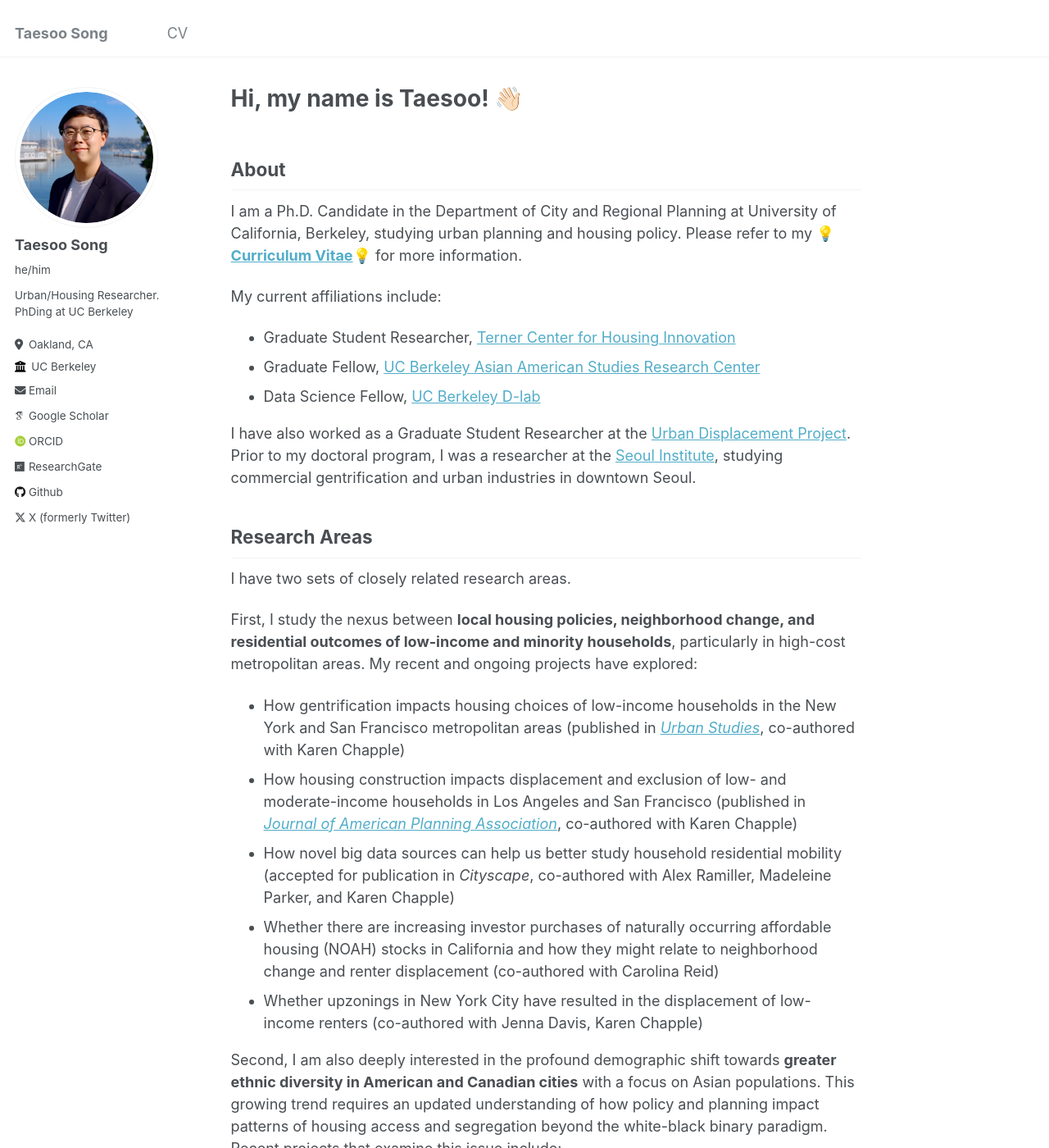
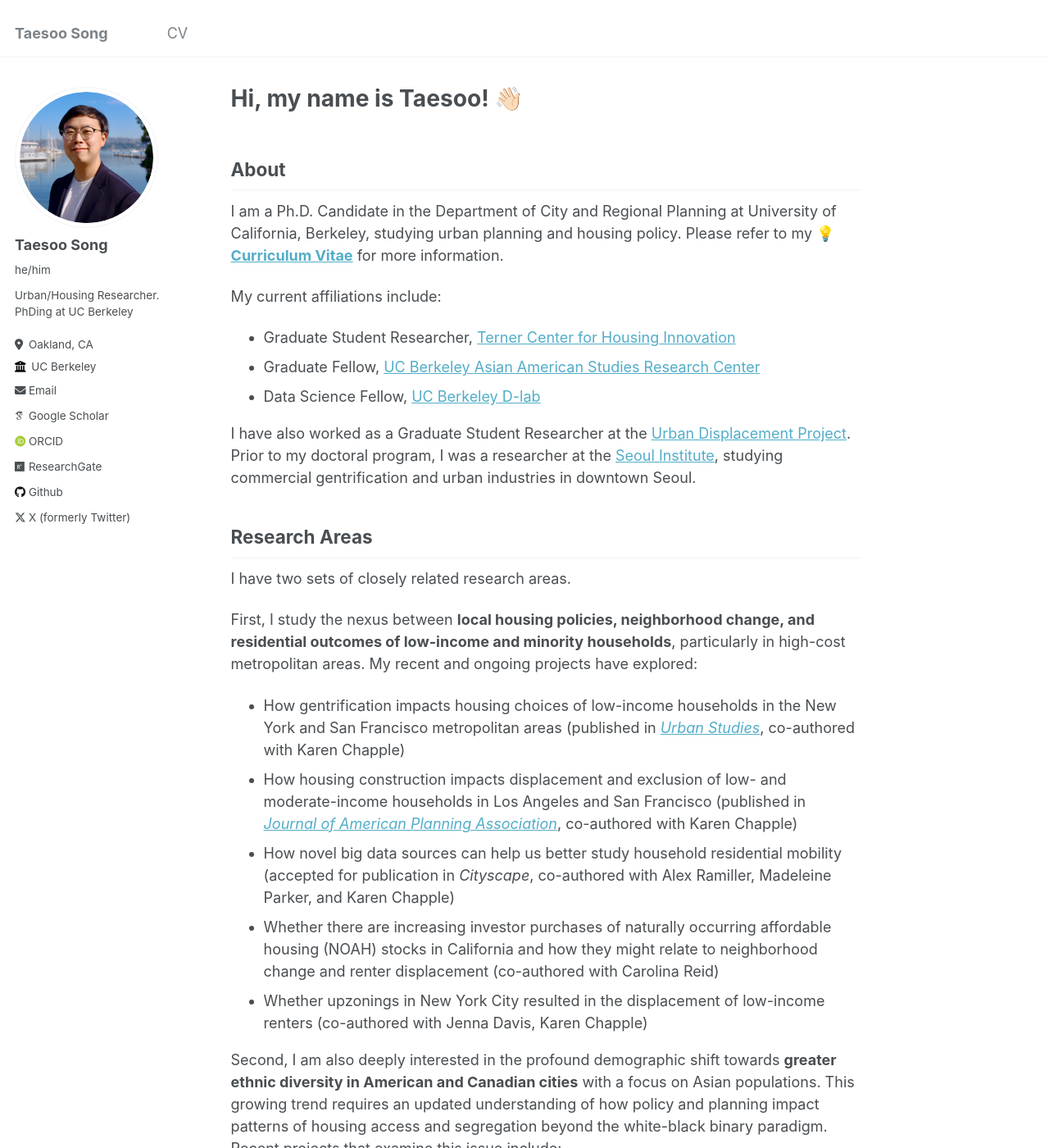
Before and after one commit to taesoosong/taesoosong.github.io, a Jekyll site: the page built from _pages/about.md, in a window 1280 px wide and 1400 px high. Shown: the whole window at 82% size. Built offline with Jekyll 4.4.1, drawn with Linux system fonts in a browser that asks for light colours; some web fonts are replaced.

Commit message:
Update about.md

```diff
--- a/_pages/about.md
+++ b/_pages/about.md
@@ -9,7 +9,7 @@ redirect_from:
 ---
 
 ## About
-I am a Ph.D. Candidate in the Department of City and Regional Planning at University of California, Berkeley, studying urban planning and housing policy. Please refer to my 💡[**Curriculum Vitae**](https://taesoosong.github.io/academic_cv/song_taesoo_cv.pdf)💡 for more information.
+I am a Ph.D. Candidate in the Department of City and Regional Planning at University of California, Berkeley, studying urban planning and housing policy. Please refer to my 💡[**Curriculum Vitae**](https://taesoosong.github.io/academic_cv/song_taesoo_cv.pdf) for more information.
 
 My current affiliations include:
 - Graduate Student Researcher, [Terner Center for Housing Innovation](https://ternercenter.berkeley.edu/)
@@ -26,7 +26,7 @@ First, I study the nexus between **local housing policies, neighborhood change,
 - How housing construction impacts displacement and exclusion of low- and moderate-income households in Los Angeles and San Francisco (published in [_Journal of American Planning Association_](https://doi.org/10.1080/01944363.2024.2319293), co-authored with Karen Chapple)
 - How novel big data sources can help us better study household residential mobility (accepted for publication in _Cityscape_, co-authored with Alex Ramiller, Madeleine Parker, and Karen Chapple)
 - Whether there are increasing investor purchases of naturally occurring affordable housing (NOAH) stocks in California and how they might relate to neighborhood change and renter displacement (co-authored with Carolina Reid)
-- Whether upzonings in New York City have resulted in the displacement of low-income renters (co-authored with Jenna Davis, Karen Chapple)
+- Whether upzonings in New York City resulted in the displacement of low-income renters (co-authored with Jenna Davis, Karen Chapple)
 
 Second, I am also deeply interested in the profound demographic shift towards **greater ethnic diversity in American and Canadian cities** with a focus on Asian populations. This growing trend requires an updated understanding of how policy and planning impact patterns of housing access and segregation beyond the white-black binary paradigm. Recent projects that examine this issue include:
 - How provincial foreign buyer taxes, in response to international capital inflows into housing markets, impact rental market affordability in British Columbia and Ontario in Canada (submitted to a journal)
```
